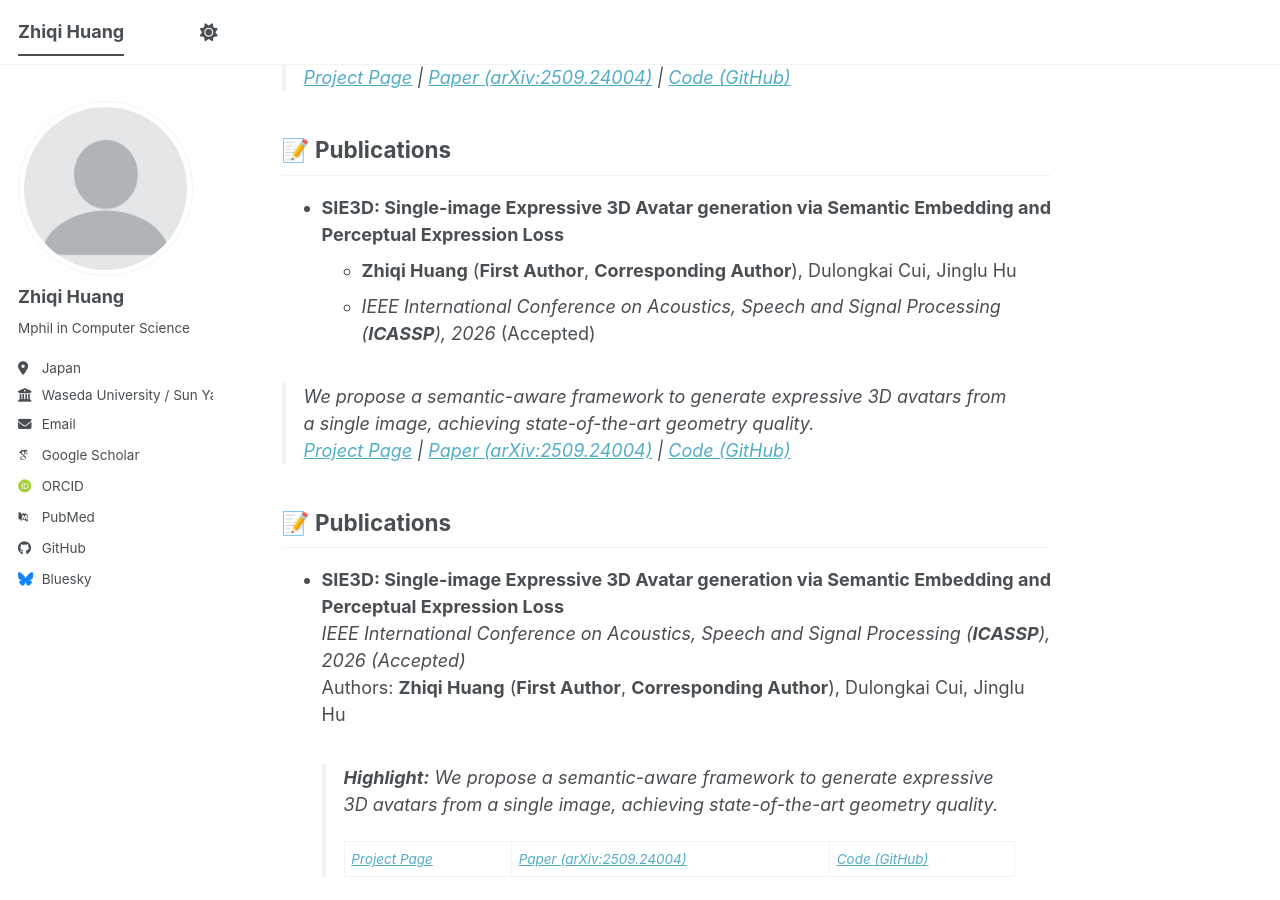
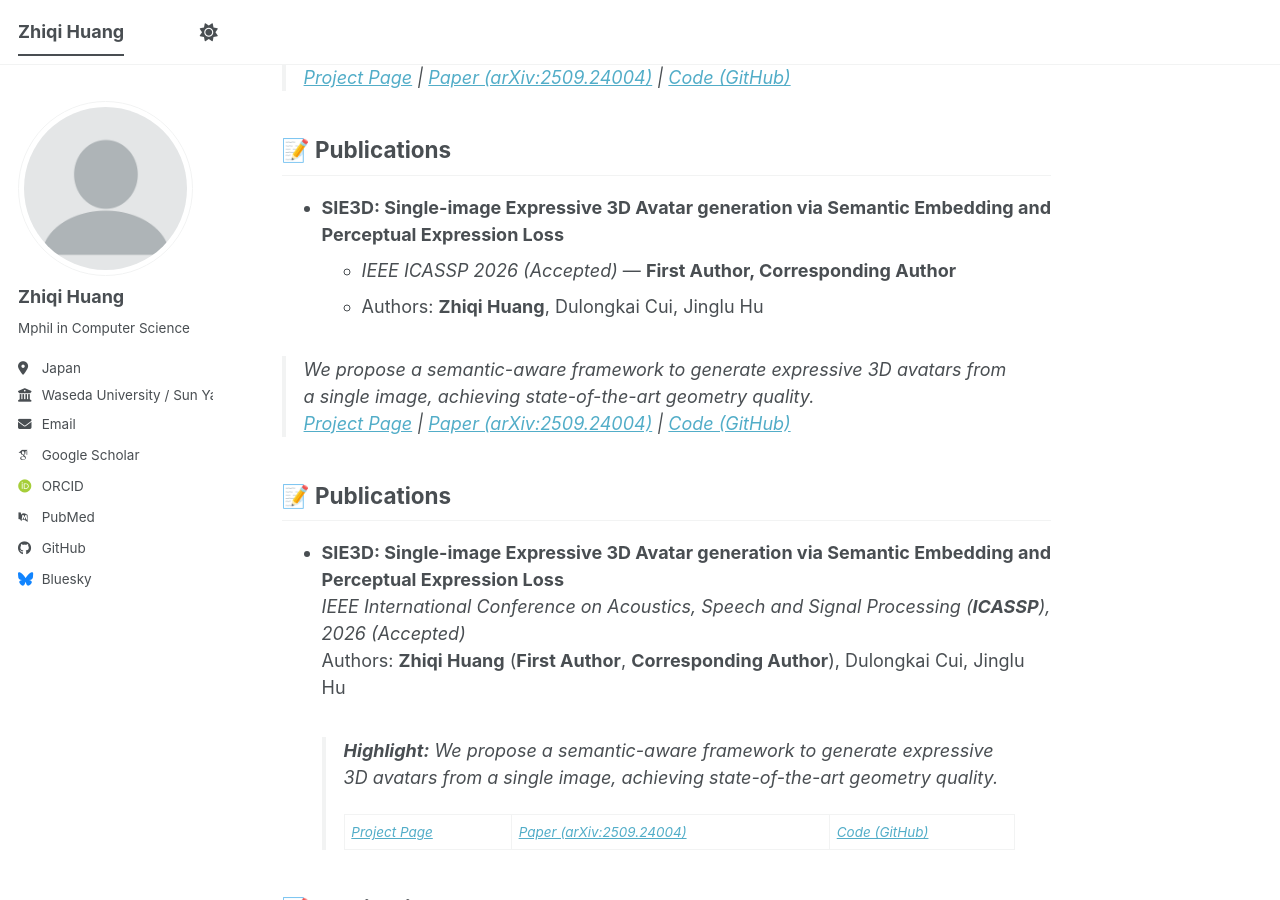
Before and after one commit to huang-zhiqi/huang-zhiqi.github.io, a Jekyll site: the page built from _pages/about.md, in a window 1280 px wide and 900 px high, scrolled down 1433 px. Built offline with Jekyll 4.4.1, drawn with Linux system fonts in a browser that asks for light colours; some web fonts are replaced; a script bundle is joined from its source files by our own code; library files that are not in the unit come from our copies.

Commit message:
update the publication

```diff
--- a/_pages/about.md
+++ b/_pages/about.md
@@ -52,8 +52,8 @@ Prior to my graduate studies, I worked as a **Senior Graphics Engineer** at **43
 ## 📝 Publications
 
 * **SIE3D: Single-image Expressive 3D Avatar generation via Semantic Embedding and Perceptual Expression Loss**
-  * **Zhiqi Huang** (**First Author**, **Corresponding Author**), Dulongkai Cui, Jinglu Hu
-  * *IEEE International Conference on Acoustics, Speech and Signal Processing (**ICASSP**), 2026* (Accepted)
+  * *IEEE ICASSP 2026 (Accepted)* — **First Author, Corresponding Author**
+  * Authors: **Zhiqi Huang**, Dulongkai Cui, Jinglu Hu
 
 > We propose a semantic-aware framework to generate expressive 3D avatars from a single image, achieving state-of-the-art geometry quality.
 [Project Page](https://huang-zhiqi.github.io/SIE3D/) | [Paper (arXiv:2509.24004)](https://arxiv.org/abs/2509.24004) | [Code (GitHub)](https://github.com/huang-zhiqi/SIE3D)
```
